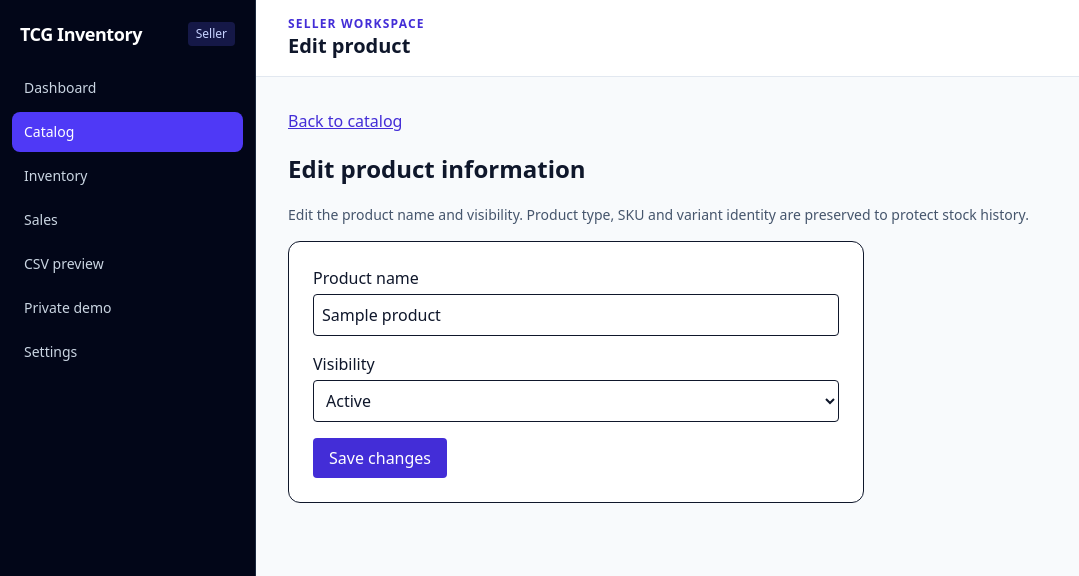
After one commit to ariffasyraf-11/tcg-inventory, a Laravel app: page /catalog/1/edit in a window 1280 px wide. The commit adds this page. Shown: the top 576 px of the page, without its empty margins (0-1079 px from the left). Run offline with Laravel 12, Linux system fonts and the light colour scheme; a user stored in the database is signed in; data comes from the database, SQL or seed files in the repository; tables that the repository leaves empty hold one stand-in row (values such as "Sample post"); style sheets or scripts are compiled from the project's sources.

Commit message:
feat: product editing and workspace-scoped catalog edit role policy

```diff
--- a/app/Http/Controllers/CatalogController.php
+++ b/app/Http/Controllers/CatalogController.php
@@ -4,6 +4,7 @@ namespace App\Http\Controllers;
 
 use App\Models\Product;
 use App\Models\Workspace;
+use App\Support\WorkspaceAccess;
 use Illuminate\Http\RedirectResponse;
 use Illuminate\Http\Request;
 use Illuminate\Support\Facades\DB;
@@ -81,6 +82,31 @@ class CatalogController extends Controller
         return to_route('catalog.index')->with('status', 'Product added to your catalog.');
     }
 
+    public function edit(Request $request, Product $product): View
+    {
+        $workspace = $this->workspace($request);
+        abort_unless($product->workspace_id === $workspace->id, 404);
+        abort_unless(app(WorkspaceAccess::class)->allows($request->user(), $workspace, 'catalog_edit'), 403);
+
+        return view('catalog.edit', compact('workspace', 'product'));
+    }
+
+    public function update(Request $request, Product $product): RedirectResponse
+    {
+        $workspace = $this->workspace($request);
+        abort_unless($product->workspace_id === $workspace->id, 404);
+        abort_if($workspace->is_demo, 403);
+        abort_unless(app(WorkspaceAccess::class)->allows($request->user(), $workspace, 'catalog_edit'), 403);
+
+        $data = $request->validate([
+            'name' => ['required', 'string', 'max:255'],
+            'active' => ['required', 'boolean'],
+        ]);
+        $product->update($data);
+
+        return to_route('catalog.index')->with('status', 'Product details updated.');
+    }
+
     private function workspace(Request $request): Workspace
     {
         return Workspace::query()->firstOrCreate(
--- a/app/Models/Workspace.php
+++ b/app/Models/Workspace.php
@@ -8,7 +8,7 @@ use Illuminate\Database\Eloquent\Relations\HasMany;
 
 class Workspace extends Model
 {
-    protected $fillable = ['owner_user_id', 'name', 'is_demo', 'single_sku_enabled'];
+    protected $fillable = ['owner_user_id', 'name', 'is_demo', 'single_sku_enabled', 'catalog_edit_role'];
 
     protected function casts(): array
     {
--- a/app/Support/WorkspaceAccess.php
+++ b/app/Support/WorkspaceAccess.php
@@ -31,7 +31,11 @@ class WorkspaceAccess
         return match ($ability) {
             'view' => in_array($role, ['owner', 'manager', 'inventory_operator', 'viewer'], true),
             'stock' => in_array($role, ['owner', 'manager', 'inventory_operator'], true),
-            'catalog', 'sales' => in_array($role, ['owner', 'manager'], true),
+            'catalog' => in_array($role, ['owner', 'manager'], true),
+            'catalog_edit' => $role === 'owner'
+                || ($role === 'manager' && in_array($workspace->catalog_edit_role, ['manager', 'inventory_operator'], true))
+                || ($role === 'inventory_operator' && $workspace->catalog_edit_role === 'inventory_operator'),
+            'sales' => in_array($role, ['owner', 'manager'], true),
             'manage' => $role === 'owner',
             default => false,
         };
--- /dev/null
+++ b/resources/views/catalog/edit.blade.php
@@ -0,0 +1 @@
+<!DOCTYPE html><html lang="en"><head><meta charset="UTF-8"><meta name="viewport" content="width=device-width, initial-scale=1"><title>Edit product · TCG Inventory</title>@vite(['resources/css/app.css', 'resources/js/app.js'])</head><body class="bg-slate-50"><x-app-shell title="Edit product"><a href="{{ route('catalog.index') }}" class="text-indigo-700 underline">Back to catalog</a><h1 class="my-5 text-2xl font-bold">Edit product information</h1><p class="mb-4 text-sm text-slate-600">Edit the product name and visibility. Product type, SKU and variant identity are preserved to protect stock history.</p>@if($errors->any())<div role="alert">@foreach($errors->all() as $error)<p>{{ $error }}</p>@endforeach</div>@endif<form method="POST" action="{{ route('catalog.update', $product) }}" class="max-w-xl space-y-4 rounded-xl border bg-white p-6">@csrf @method('PATCH')<label class="block">Product name<input name="name" required maxlength="255" value="{{ old('name', $product->name) }}" class="mt-1 block w-full rounded border p-2"></label><label class="block">Visibility<select name="active" class="mt-1 block w-full rounded border p-2"><option value="1" @selected(old('active', $product->active) == 1)>Active</option><option value="0" @selected(old('active', $product->active) == 0)>Inactive</option></select></label><button class="rounded bg-indigo-700 px-4 py-2 text-white">Save changes</button></form></x-app-shell></body></html>
--- a/resources/views/catalog/index.blade.php
+++ b/resources/views/catalog/index.blade.php
@@ -66,7 +66,7 @@
                 @forelse ($products as $product)
                     @foreach ($product->variants as $variant)
                         <tr>
-                            <td class="p-4"><div class="flex flex-col gap-2">@if($product->image_path)<img src="{{ route('catalog.image.show', $product) }}" alt="{{ $product->name }} image" loading="lazy" class="h-20 w-20 rounded-lg border object-cover">@else<div class="flex h-20 w-20 items-center justify-center rounded-lg bg-slate-100 text-xs text-slate-500">No image</div>@endif<form action="{{ route('catalog.image.store', $product) }}" method="POST" enctype="multipart/form-data" class="space-y-1">@csrf<label class="block text-xs">Image<input name="image" type="file" accept="image/jpeg,image/png,image/webp,image/gif" required class="block w-40 text-xs"></label><button class="rounded bg-slate-800 px-2 py-1 text-xs text-white">Upload</button></form>@if($product->image_path)<form action="{{ route('catalog.image.destroy', $product) }}" method="POST">@csrf @method('DELETE')<button class="text-xs text-red-700 underline">Remove image</button></form>@endif</div></td><td class="p-4 font-semibold">{{ $product->name }}</td>
+                            <td class="p-4"><div class="flex flex-col gap-2">@if($product->image_path)<img src="{{ route('catalog.image.show', $product) }}" alt="{{ $product->name }} image" loading="lazy" class="h-20 w-20 rounded-lg border object-cover">@else<div class="flex h-20 w-20 items-center justify-center rounded-lg bg-slate-100 text-xs text-slate-500">No image</div>@endif<form action="{{ route('catalog.image.store', $product) }}" method="POST" enctype="multipart/form-data" class="space-y-1">@csrf<label class="block text-xs">Image<input name="image" type="file" accept="image/jpeg,image/png,image/webp,image/gif" required class="block w-40 text-xs"></label><button class="rounded bg-slate-800 px-2 py-1 text-xs text-white">Upload</button></form>@if($product->image_path)<form action="{{ route('catalog.image.destroy', $product) }}" method="POST">@csrf @method('DELETE')<button class="text-xs text-red-700 underline">Remove image</button></form>@endif</div></td><td class="p-4 font-semibold">{{ $product->name }} <a class="ml-2 text-xs font-normal text-indigo-700 underline" href="{{ route('catalog.edit', $product) }}">Edit</a></td>
                             <td class="p-4">{{ ucfirst($product->type) }}</td>
                             <td class="p-4">{{ $variant->sku ?: 'No SKU' }}</td>
                             <td class="p-4">{{ collect([$variant->condition, $variant->language, $variant->finish, $variant->card_number, $variant->sealed_format])->filter()->join(' · ') ?: 'Standard' }}</td>
--- a/routes/web.php
+++ b/routes/web.php
@@ -44,6 +44,7 @@ Route::middleware('auth')->group(function (): void {
     Route::patch('/settings/profile', [SettingsController::class, 'profile'])->name('settings.profile');
     Route::patch('/settings/password', [SettingsController::class, 'password'])->name('settings.password');
     Route::patch('/settings/workspace', [SettingsController::class, 'workspaceName'])->name('settings.workspace');
+    Route::patch('/settings/catalog-edit-role', [SettingsController::class, 'catalogEditRole'])->name('settings.catalog-edit-role');
     Route::patch('/settings/single-sku', [SettingsController::class, 'singleSku'])->name('settings.single-sku');
     Route::get('/inventory', [InventoryController::class, 'index'])->name('inventory.index');
     Route::get('/inventory/{item}', [InventoryController::class, 'show'])->name('inventory.show');
@@ -53,6 +54,8 @@ Route::middleware('auth')->group(function (): void {
     Route::get('/catalog/{product}/image', [ProductImageController::class, 'show'])->name('catalog.image.show');
     Route::post('/catalog/{product}/image', [ProductImageController::class, 'store'])->name('catalog.image.store');
     Route::delete('/catalog/{product}/image', [ProductImageController::class, 'destroy'])->name('catalog.image.destroy');
+    Route::get('/catalog/{product}/edit', [CatalogController::class, 'edit'])->name('catalog.edit');
+    Route::patch('/catalog/{product}', [CatalogController::class, 'update'])->name('catalog.update');
     Route::post('/catalog', [CatalogController::class, 'store'])->name('catalog.store');
 });
 
```
Also changed, not shown: app/Http/Controllers/SettingsController.php (+14 -0 lines), docs/05-roadmap.md (+2 -2 lines), docs/23-workspace-collaboration-phase.md (+8 -2 lines), tests/Feature/ProductEditTest.php (added, +60 -0 lines), database/migrations/2026_11_17_000009_add_catalog_edit_role_setting.php (added).
